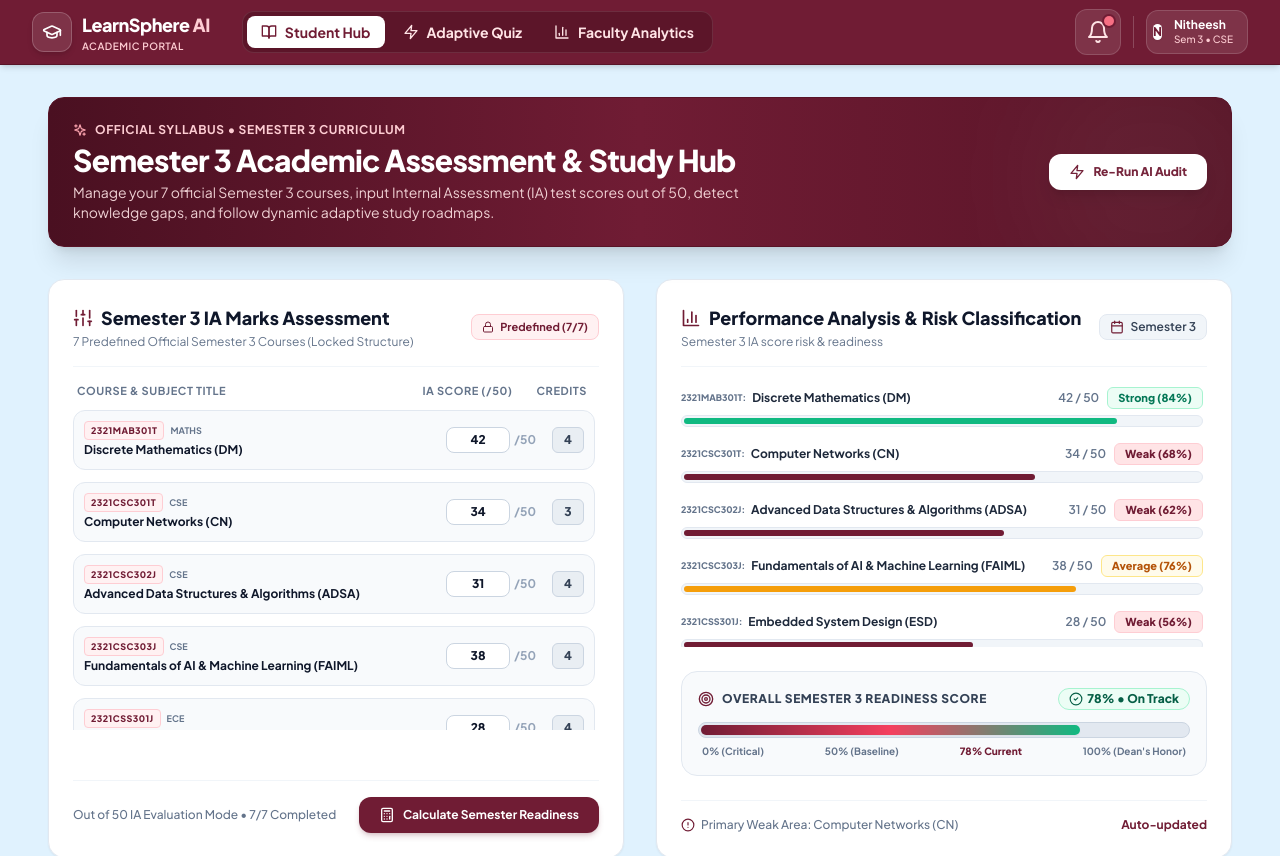
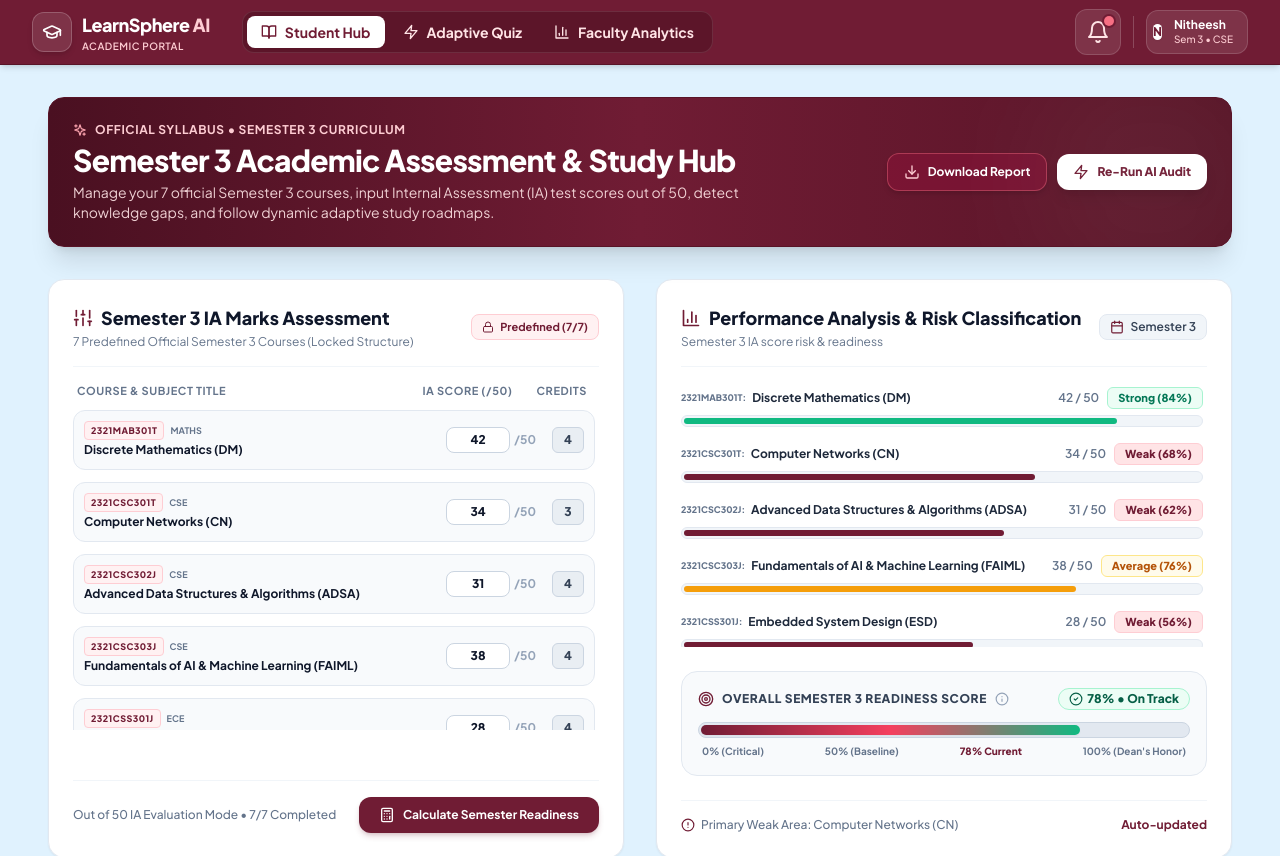
Before and after one commit to nitheesh0501/learnsphere-ai, a React (Vite) app in the folder frontend/: page / in a window 1280 px wide. Shown: the top 856 px of the page. Built offline with nearby package versions, Linux system fonts and the light colour scheme.

Commit message:
Feat: Added export report, faculty analytics summary, and readiness methodology tooltip

```diff
--- a/frontend/src/pages/StudentHub.jsx
+++ b/frontend/src/pages/StudentHub.jsx
@@ -13,7 +13,9 @@ import {
   AlertCircle,
   Zap,
   Calculator,
-  Lock
+  Lock,
+  Download,
+  Info
 } from 'lucide-react';
 
 // OFFICIAL SEMESTER 3 PREDEFINED SUBJECT DATASET (STRICTLY 7 COURSES - LOCKED STRUCTURE)
@@ -119,7 +121,6 @@ export default function StudentHub({ onNavigateToQuiz, readinessScore, setReadin
     const updated = subjects.map((s) => (s.id === id ? { ...s, internalMarks: rawValue } : s));
     setSubjects(updated);
 
-    // Check if any mark in the form is > 50
     const invalidExists = updated.some(
       (sub) =>
         sub.internalMarks !== '' &&
@@ -187,7 +188,46 @@ export default function StudentHub({ onNavigateToQuiz, readinessScore, setReadin
     }, 1500);
   };
 
-  // REACTIVE 6-WEEK RECOVERY ROADMAP (PREVENTED FROM GENERATING ON INVALID MARKS)
+  // FEATURE 1: DOWNLOAD READINESS & PERFORMANCE REPORT
+  const handleDownloadReport = () => {
+    if (hasInvalidMarks) {
+      if (addToast) {
+        addToast('Download Error', 'Please fix invalid mark entries exceeding 50 before downloading.', 'warning');
+      }
+      return;
+    }
+
+    const reportHeader = `LEARNSPHERE AI - SEMESTER 3 READINESS & PERFORMANCE REPORT\n`;
+    const lineDivider = `=======================================================================\n`;
+    const studentInfo = `Student Name: Nitheesh\nSemester: Semester 3 (CSE)\nDate Generated: ${new Date().toLocaleDateString()}\nOverall Semester Readiness Score: ${isAllMarksEntered ? readinessScore + '%' : 'Pending Completion'}\n\n`;
+
+    const subjectsSection = `OFFICIAL SEMESTER 3 SUBJECT MARKS BREAKDOWN:\n` + lineDivider +
+      subjects.map(s => `  - [${s.code}] ${s.name}: ${s.internalMarks || '0'}/50 (${Math.round(((Number(s.internalMarks) || 0)/50)*100)}%)`).join('\n') + `\n\n`;
+
+    const prioritiesSection = `AI-SUGGESTED STUDY PRIORITIES:\n` + lineDivider +
+      (dynamicPriorities.length > 0 ? dynamicPriorities.map(p => `  - [${p.code}] ${p.name}: ${p.priority} (${p.desc})`).join('\n') : '  - Pending valid mark entries') + `\n\n`;
+
+    const roadmapSection = `6-WEEK RECOVERY ROADMAP SUMMARY:\n` + lineDivider +
+      (dynamicRoadmap.length > 0 ? dynamicRoadmap.map(r => `  - Week ${r.week} [${r.status}]: ${r.title} — ${r.desc}`).join('\n') : '  - Pending valid mark entries');
+
+    const fullContent = reportHeader + lineDivider + studentInfo + subjectsSection + prioritiesSection + roadmapSection;
+
+    const blob = new Blob([fullContent], { type: 'text/plain;charset=utf-8;' });
+    const url = URL.createObjectURL(blob);
+    const link = document.createElement('a');
+    link.href = url;
+    link.setAttribute('download', `LearnSphere_Sem3_Readiness_Report_Nitheesh.txt`);
+    document.body.appendChild(link);
+    link.click();
+    document.body.removeChild(link);
+    URL.revokeObjectURL(url);
+
+    if (addToast) {
+      addToast('Report Downloaded', 'Semester 3 Readiness & Performance Report downloaded successfully.', 'success');
+    }
+  };
+
+  // REACTIVE 6-WEEK RECOVERY ROADMAP
   const dynamicRoadmap = useMemo(() => {
     if (hasInvalidMarks) return [];
 
@@ -226,7 +266,7 @@ export default function StudentHub({ onNavigateToQuiz, readinessScore, setReadin
     ];
   }, [subjects, hasInvalidMarks]);
 
-  // REACTIVE AI STUDY PRIORITIES QUEUE (PREVENTED FROM GENERATING ON INVALID MARKS)
+  // REACTIVE AI STUDY PRIORITIES QUEUE
   const dynamicPriorities = useMemo(() => {
     if (hasInvalidMarks) return [];
 
@@ -302,11 +342,23 @@ export default function StudentHub({ onNavigateToQuiz, readinessScore, setReadin
           </p>
         </div>
 
-        <div className="flex items-center space-x-3 self-stretch md:self-auto shrink-0">
+        <div className="flex items-center space-x-2.5 self-stretch md:self-auto shrink-0 flex-wrap sm:flex-nowrap">
+          {/* Download Report Button */}
+          <button
+            onClick={handleDownloadReport}
+            disabled={hasInvalidMarks}
+            className="flex-1 sm:flex-none flex items-center justify-center space-x-2 px-4 py-2.5 bg-rose-900/60 hover:bg-rose-900 border border-rose-400/40 text-white rounded-xl font-bold text-xs transition-all shadow-md active:scale-95 disabled:opacity-50"
+            title="Download Readiness & Performance Report Summary"
+          >
+            <Download className="w-4 h-4 text-rose-200" />
+            <span>Download Report</span>
+          </button>
+
+          {/* Re-Run AI Audit Button */}
           <button
             onClick={handleReRunAudit}
             disabled={isAuditing || hasInvalidMarks || !isAllMarksEntered}
-            className="w-full md:w-auto flex items-center justify-center space-x-2 px-5 py-2.5 bg-white hover:bg-rose-50 text-[#701C34] disabled:bg-slate-800 disabled:text-slate-400 disabled:opacity-60 disabled:cursor-not-allowed rounded-xl font-extrabold text-xs transition-all shadow-lg"
+            className="flex-1 sm:flex-none flex items-center justify-center space-x-2 px-4 py-2.5 bg-white hover:bg-rose-50 text-[#701C34] disabled:bg-slate-800 disabled:text-slate-400 disabled:opacity-60 disabled:cursor-not-allowed rounded-xl font-extrabold text-xs transition-all shadow-lg"
           >
             <Zap className={`w-4 h-4 text-[#701C34] ${isAuditing ? 'animate-spin' : ''}`} />
             <span>{isAuditing ? 'Auditing...' : 'Re-Run AI Audit'}</span>
@@ -406,7 +458,7 @@ export default function StudentHub({ onNavigateToQuiz, readinessScore, setReadin
                         </div>
 
                         <div className="flex items-center space-x-4 shrink-0">
-                          {/* Score Input with NO auto-clamping, allowing typed numbers */}
+                          {/* Score Input */}
                           <div className="flex items-center space-x-1">
                             <input
                               type="number"
@@ -447,7 +499,7 @@ export default function StudentHub({ onNavigateToQuiz, readinessScore, setReadin
             </div>
           </div>
 
-          {/* Assessment Footer Action: Solid Maroon Primary Button */}
+          {/* Assessment Footer Action */}
           <div className="mt-5 pt-4 border-t border-slate-100 flex flex-col sm:flex-row items-stretch sm:items-center justify-between gap-3">
             <span className="text-xs text-slate-500 font-medium text-center sm:text-left">
               Out of 50 IA Evaluation Mode • {completedCount}/7 Completed
@@ -523,11 +575,22 @@ export default function StudentHub({ onNavigateToQuiz, readinessScore, setReadin
               {/* Dynamic Semester Readiness Progress Gauge */}
               <div className="bg-slate-50 border border-slate-200 rounded-2xl p-4 space-y-3">
                 <div className="flex items-center justify-between flex-wrap gap-2">
+
+                  {/* Title & READINESS METHODOLOGY TOOLTIP */}
                   <div className="flex items-center space-x-2">
                     <Target className="w-4 h-4 text-[#701C34]" />
                     <span className="text-xs font-black uppercase tracking-wider text-slate-700">
                       Overall Semester 3 Readiness Score
                     </span>
+
+                    {/* Hover Tooltip (ⓘ) */}
+                    <div className="relative group inline-flex items-center z-20">
+                      <Info className="w-3.5 h-3.5 text-slate-400 hover:text-[#701C34] cursor-pointer transition-colors" />
+                      <div className="absolute bottom-full left-1/2 -translate-x-1/2 mb-2 hidden group-hover:block w-64 p-3 bg-slate-900 text-white text-[11px] font-medium rounded-xl shadow-xl pointer-events-none leading-relaxed border border-slate-800">
+                        Adaptive Readiness Score is calculated using a weighted formula combining Semester 3 assessment marks, Focus Mode practice accuracy, and topic weakness distribution.
+                        <div className="absolute top-full left-1/2 -translate-x-1/2 border-4 border-transparent border-t-slate-900" />
+                      </div>
+                    </div>
                   </div>
 
                   {hasInvalidMarks ? (
@@ -554,7 +617,7 @@ export default function StudentHub({ onNavigateToQuiz, readinessScore, setReadin
                   )}
                 </div>
 
-                {/* Speedometer-Style Horizontal Linear Progress Bar / INVALID ERROR CALLOUT */}
+                {/* Speedometer-Style Horizontal Linear Progress Bar */}
                 {hasInvalidMarks ? (
                   <div className="p-4 bg-rose-100/90 border border-red-300 rounded-xl text-center space-y-1">
                     <AlertCircle className="w-6 h-6 text-red-600 mx-auto" />
@@ -594,7 +657,7 @@ export default function StudentHub({ onNavigateToQuiz, readinessScore, setReadin
         </div>
       </div>
 
-      {/* CARD 3: 6-Week Adaptive Study Roadmap (PREVENTED FROM GENERATING ON INVALID MARKS) */}
+      {/* CARD 3: 6-Week Adaptive Study Roadmap */}
       <section className="bg-white rounded-2xl border border-slate-200 p-5 sm:p-8 shadow-sm relative">
         <div className="flex flex-col sm:flex-row items-start sm:items-center justify-between pb-6 border-b border-slate-100 gap-2">
           <div>
@@ -614,7 +677,7 @@ export default function StudentHub({ onNavigateToQuiz, readinessScore, setReadin
           </div>
         </div>
 
-        {/* Stepper Roadmap Container / INVALID MARKS PLACEHOLDER */}
+        {/* Stepper Roadmap Container */}
         {hasInvalidMarks ? (
           <div className="mt-6 p-6 bg-rose-50 border border-rose-200 rounded-xl text-center space-y-2">
             <AlertCircle className="w-6 h-6 text-red-600 mx-auto" />
@@ -679,7 +742,7 @@ export default function StudentHub({ onNavigateToQuiz, readinessScore, setReadin
         )}
       </section>
 
-      {/* CARD 4: AI SUGGESTED STUDY PRIORITIES (PREVENTED FROM GENERATING ON INVALID MARKS) */}
+      {/* CARD 4: AI SUGGESTED STUDY PRIORITIES */}
       <section className="space-y-4">
         <div className="flex items-center justify-between">
           <div>
```
Also changed, not shown: frontend/src/pages/FacultyAnalytics.jsx (+45 -2 lines).
